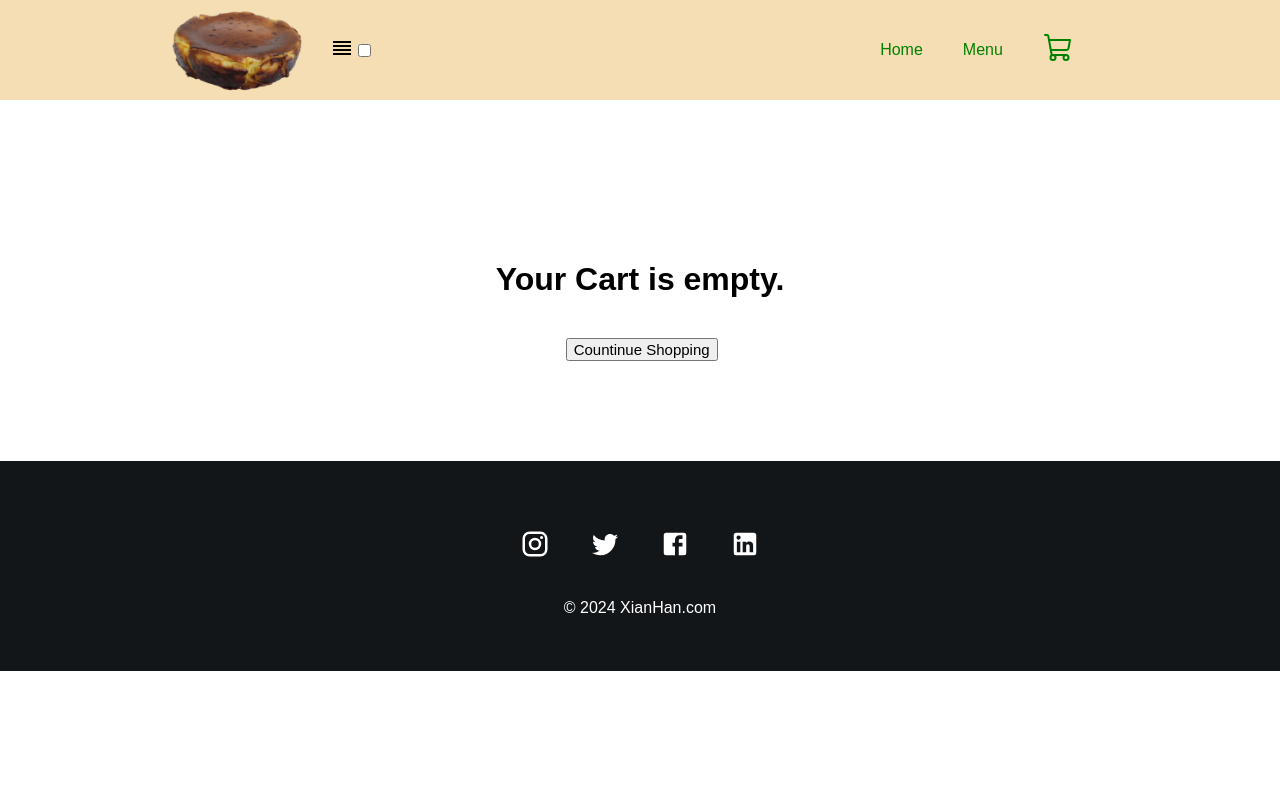
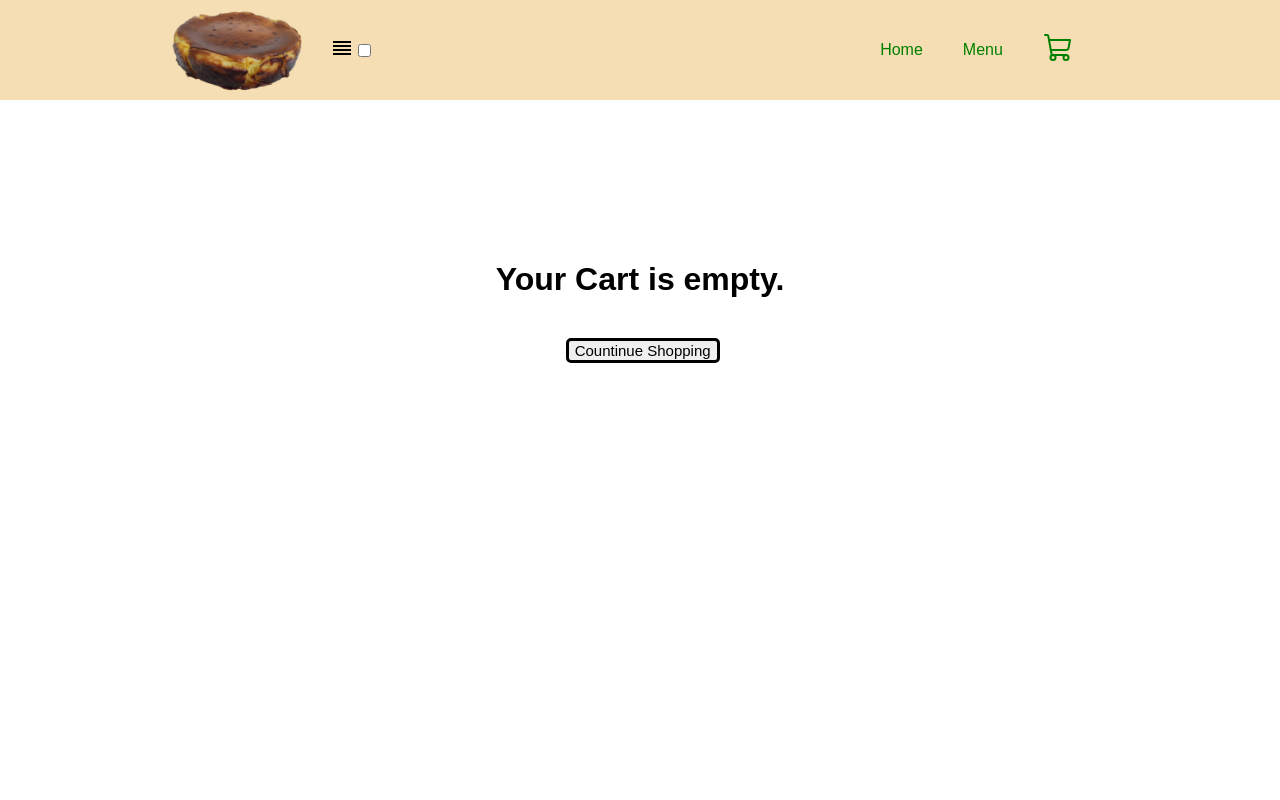
Before and after one commit to xian-han/recipeapp, a React (Create React App) app: page /recipeapp/Cart in a window 1280 px wide. Shown: the top 800 px of the page. Built offline with nearby package versions, Linux system fonts and the light colour scheme.

Commit message:
Cart新增最小寬度/長度屬性

```diff
--- a/src/styles/Cart.css
+++ b/src/styles/Cart.css
@@ -1,6 +1,8 @@
 .Cart{
     height:auto;
     width:100%;
+    min-width:350px;
+    min-height:850px;
     margin-bottom:100px;
 }
 .cartTitle{
@@ -29,6 +31,8 @@
     max-height:45px;
     max-width:300px;
     font-size: 15px;
+    border-radius:5px;
+    border:3px solid;
 }
 .cartIsEmpty button:hover{
     cursor:pointer;
```
